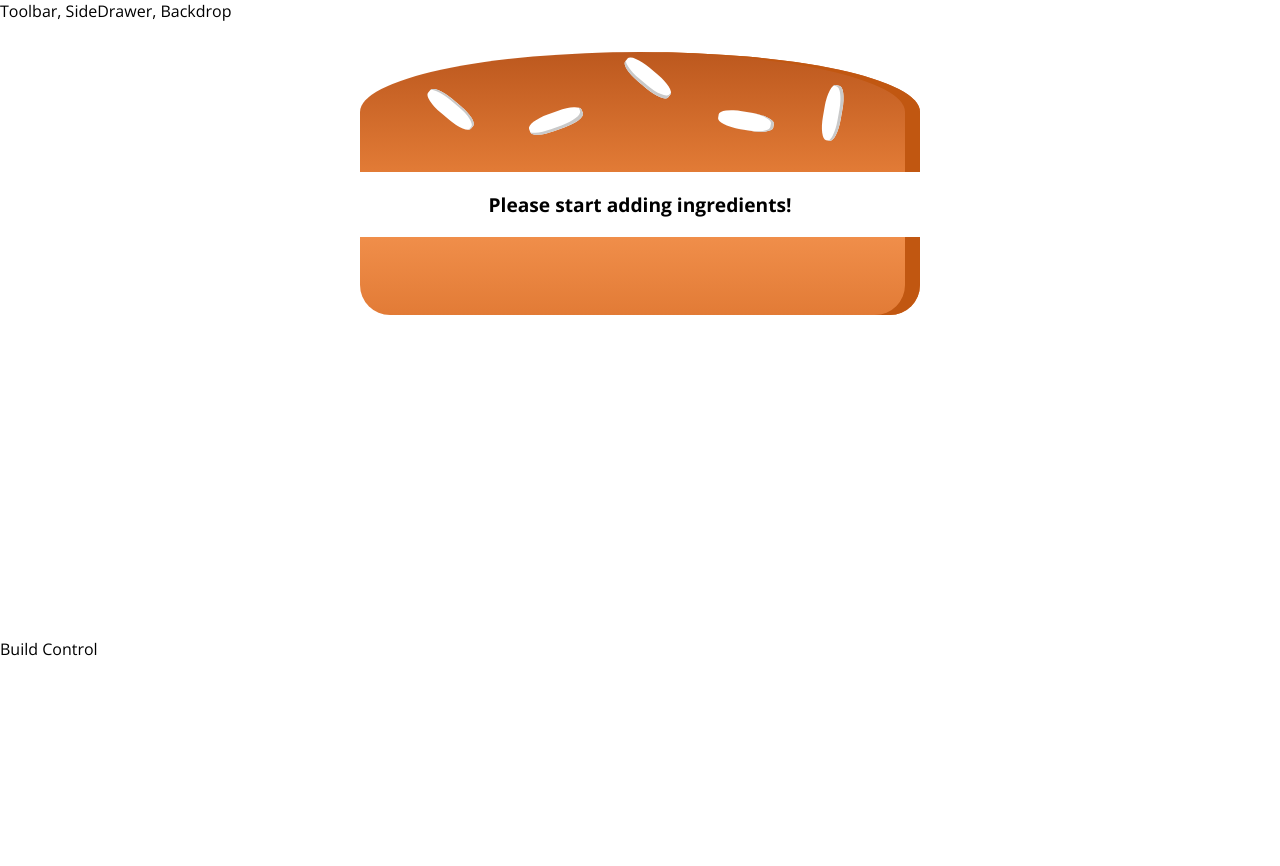
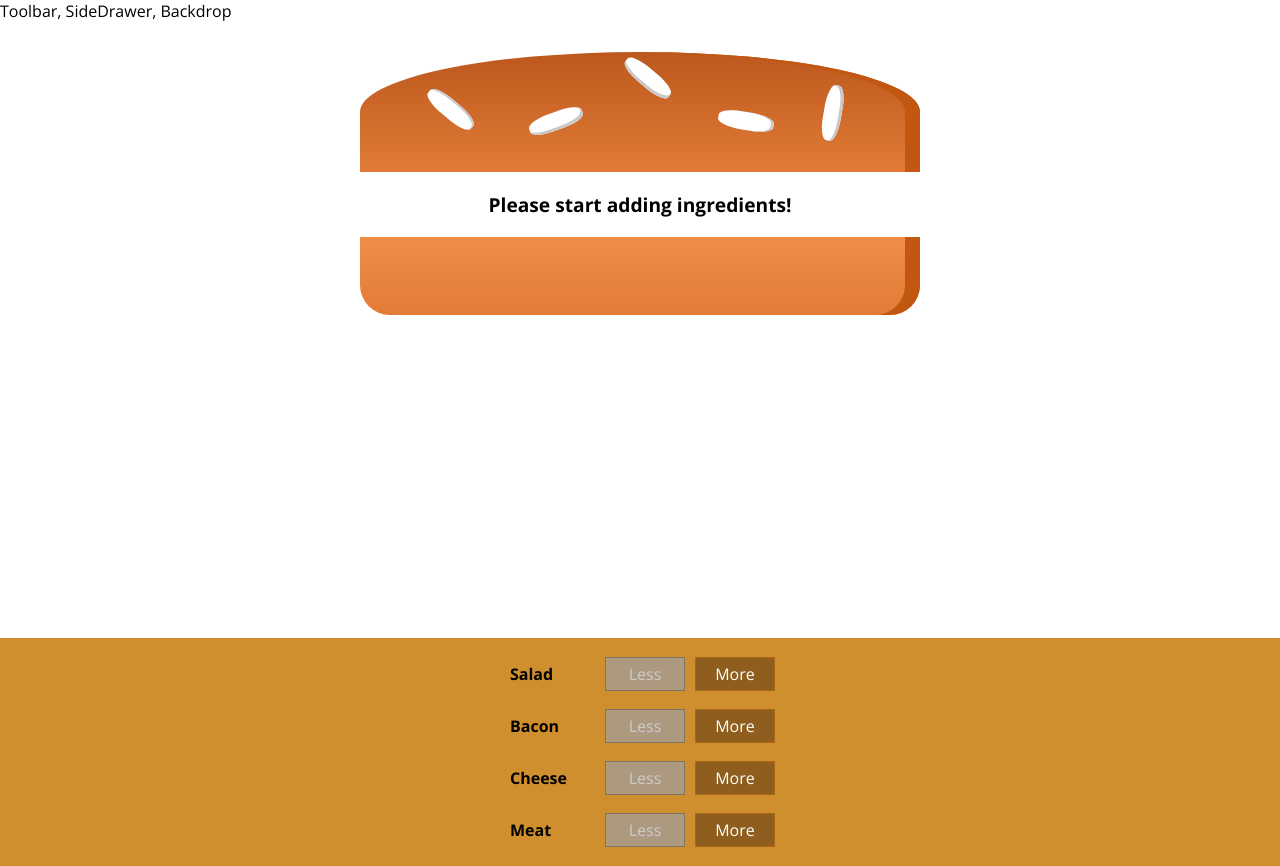
Before and after one commit to Elton1021/burger-builder, a React (Create React App) app: page / in a window 1280 px wide. Before the commit the page ends 800 px from the top, so only its background shows below. Built offline with nearby package versions, Linux system fonts and the light colour scheme.

Commit message:
Burger Build Control

```diff
--- /dev/null
+++ b/src/components/Burger/BuildControls/BuildControl/BuildControl.js
@@ -0,0 +1,19 @@
+import React from 'react'
+import classes from './BuildControl.module.css';
+
+const buildControl = props => (
+    <div className={classes.BuildControl}>
+        <div className={classes.Label}>{props.label}</div>
+        <button
+            onClick={props.removed}
+            disabled={props.disabled}
+            className={classes.Less}
+        >Less</button>
+        <button
+            onClick={props.added}
+            className={classes.More}
+        >More</button>
+    </div>
+)
+
+export default buildControl
--- /dev/null
+++ b/src/components/Burger/BuildControls/BuildControl/BuildControl.module.css
@@ -0,0 +1,56 @@
+.BuildControl {
+    display: flex;
+    justify-content: space-between;
+    align-items: center;
+    margin: 5px 0;
+}
+
+.BuildControl button {
+    display: block;
+    font: inherit;
+    padding: 5px;
+    margin: 0 5px;
+    width: 80px;
+    border: 1px solid #AA6817;
+    cursor: pointer;
+    outline: none;
+}
+
+.BuildControl button:disabled {
+    background-color: #AC9980;
+    border: 1px solid #7E7365;
+    color: #ccc;
+    cursor: default;
+}
+
+.BuildControl button:hover:disabled {
+    background-color: #AC9980;
+    color: #ccc;
+    cursor: not-allowed;
+}
+
+.Label {
+    padding: 10px;
+    font-weight: bold;
+    width: 80px;
+}
+
+.BuildControl .Less {
+    background-color: #D39952;
+    color: white;
+}
+
+.BuildControl .More {
+    background-color: #8F5E1E;
+    color: white;
+}
+
+.BuildControl .Less:hover, .BuildControl .Less:active {
+    background-color: #DAA972;
+    color: white;
+}
+
+.BuildControl .More:hover,.BuildControl .More:active {
+    background-color: #99703F;
+    color: white;
+}
--- /dev/null
+++ b/src/components/Burger/BuildControls/BuildControls.js
@@ -0,0 +1,26 @@
+import React from 'react'
+import classes from './BuildControls.module.css';
+import BuildControl from './BuildControl/BuildControl';
+
+const controls = [
+    {label:'Salad'},
+    {label:'Bacon'},
+    {label:'Cheese'},
+    {label:'Meat'},
+]
+
+const buildControls = props => {
+    return (
+        <div className={classes.BuildControls}>
+            {controls.map(ctrl=><BuildControl
+                key={ctrl.label}
+                label={ctrl.label}
+                added={() => props.ingredientAdded(ctrl.label.toLowerCase())}
+                removed={() => props.ingredientRemoved(ctrl.label.toLowerCase())}
+                disabled={props.disabled[ctrl.label.toLowerCase()]}
+            />)}
+        </div>
+    )
+}
+
+export default buildControls
--- /dev/null
+++ b/src/components/Burger/BuildControls/BuildControls.module.css
@@ -0,0 +1,10 @@
+.BuildControls{
+    width: 100%;
+    background-color: #cf8f2e;
+    display:flex;
+    flex-flow: column;
+    align-items: center;
+    box-shadow: 0 2px 1px #ccc;
+    margin: auto;
+    padding: 10px 0;
+}
--- a/src/components/Burger/Burger.module.css
+++ b/src/components/Burger/Burger.module.css
@@ -18,7 +18,7 @@
 @media (min-width: 500px) and (min-height: 401px){
     .Burger{
         width: 450px;
-        height: 400px;
+        height: 391px;
     }
 }
 
--- a/src/containers/BurgerBuilder/BurgerBuilder.js
+++ b/src/containers/BurgerBuilder/BurgerBuilder.js
@@ -1,6 +1,14 @@
 import React, { Component } from 'react'
 import Auxilary from '../../hoc/Auxilary';
 import Burger from '../../components/Burger/Burger';
+import BuildControls from '../../components/Burger/BuildControls/BuildControls';
+
+const INGREDIENT_PRICES = {
+    salad: 0.5,
+    cheese: 0.4,
+    meat: 1.3,
+    bacon: 0.7,
+};
 
 class BurgerBuilder extends Component {
 
@@ -10,14 +18,42 @@
             bacon: 0,
             cheese: 0,
             meat: 0,
-        }
+        },
+        totalPrice: 4,
+    }
+
+    addIngredientHandler = type => {
+        this.setState((prevState, props) => {
+            const updatedIngredients = { ...prevState.ingredients }
+            updatedIngredients[type] = prevState.ingredients[type] + 1;
+            const newPrice = prevState.totalPrice + INGREDIENT_PRICES[type];
+            return { totalPrice: newPrice, ingredients: updatedIngredients }
+        });
+    }
+
+    removeIngredientHandler = type => {
+        this.setState((prevState, props) => {
+            const updatedIngredients = { ...prevState.ingredients }
+            if (prevState.ingredients[type] <= 0)
+                return;
+            updatedIngredients[type] = prevState.ingredients[type] - 1;
+            const newPrice = prevState.totalPrice - INGREDIENT_PRICES[type];
+            return { totalPrice: newPrice, ingredients: updatedIngredients }
+        });
     }
 
     render() {
+        const disabledInfo = { ...this.state.ingredients };
+        for(let key in disabledInfo)
+            disabledInfo[key] = disabledInfo[key] <= 0;
         return (
             <Auxilary>
                 <Burger ingredients={this.state.ingredients} />
-                <div>Build Control</div>
+                <BuildControls
+                    ingredientAdded={this.addIngredientHandler}
+                    ingredientRemoved={this.removeIngredientHandler}
+                    disabled={disabledInfo}
+                />
             </Auxilary>
         )
     }
```
